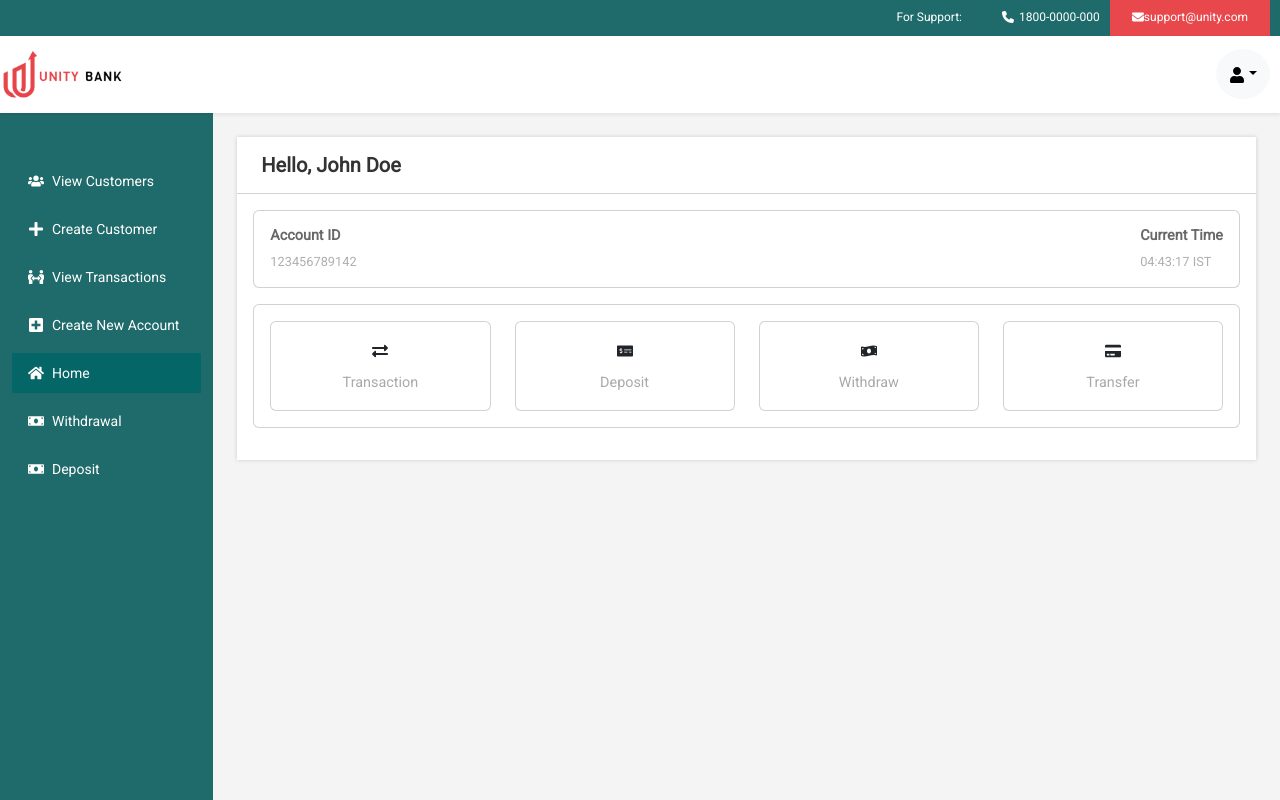
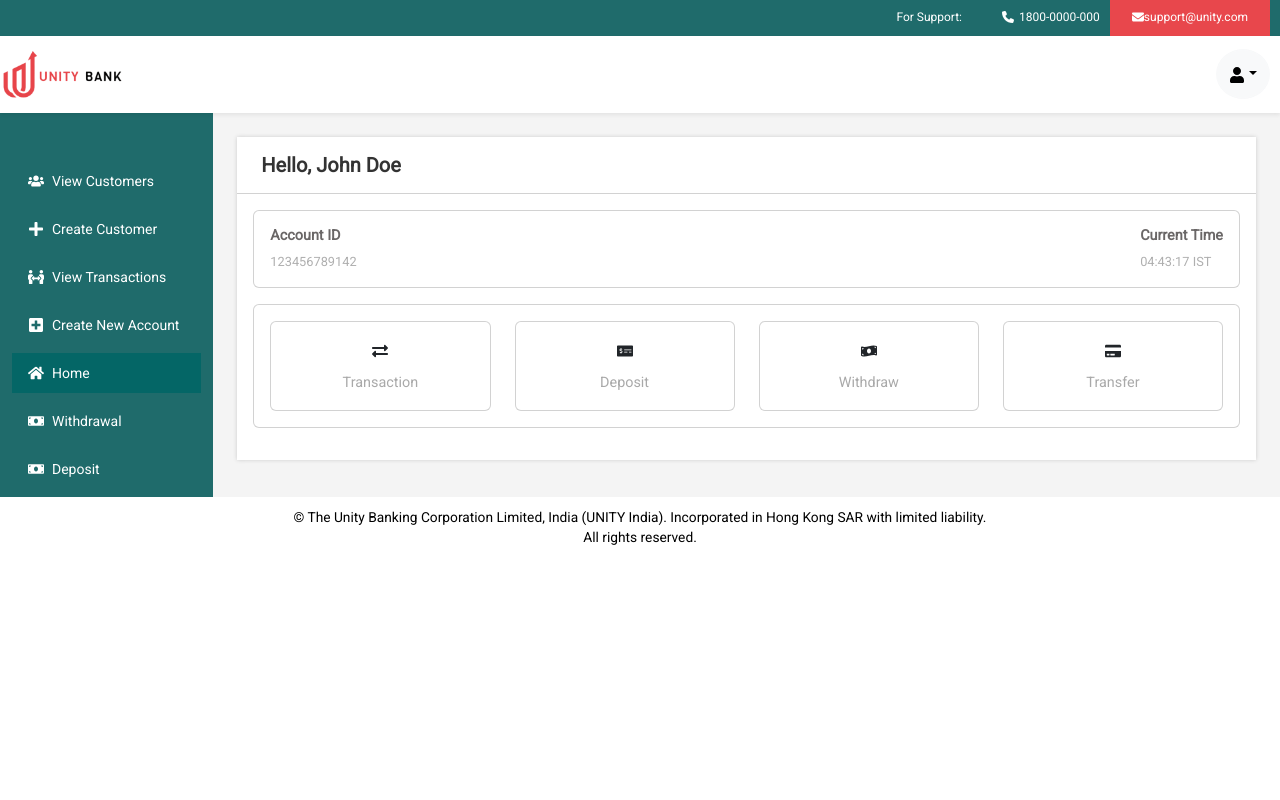
Before and after one commit to Harita-LTI/demo-retail-banking, a React (Create React App) app: page /user/dashboard in a window 1280 px wide. Shown: the top 800 px of the page. Built offline with nearby package versions, Linux system fonts and the light colour scheme.

Commit message:
footer changes

```diff
--- a/src/components/common/LayoutWithSidebar/LayoutContainer.tsx
+++ b/src/components/common/LayoutWithSidebar/LayoutContainer.tsx
@@ -13,7 +13,7 @@ interface LayoutContainerProps {
 const LayoutContainer: React.FC<LayoutContainerProps> = ({ fn }) => {
   return (
     <>
-      <Row className="m-0 vh-100">
+      <Row className="m-0">
         <Col md={2} className="sidebar pt-4" style={{ background: "#1f6b6b" }}>
           <SidebarMenu />
         </Col>
--- a/src/components/common/LayoutWithSidebar/index.css
+++ b/src/components/common/LayoutWithSidebar/index.css
@@ -48,8 +48,3 @@
   text-align: end;
   flex: 2;
 }
-.content{
-  flex:1;
-  padding: 20;
-  overflow-y:auto;
-}
--- a/src/components/common/LayoutWithSidebar/index.tsx
+++ b/src/components/common/LayoutWithSidebar/index.tsx
@@ -18,7 +18,7 @@ function LayoutWithSidebar(fn: LayoutWithSidebarProps) {
     setSidebarOpen(!sidebarOpen);
   };
   return (
-    <div className="content">
+    <div>
       <Header />
       <LayoutContainer fn={fn}/>
       <LayoutFooter/>
```
Also changed, not shown: src/components/common/LayoutWithSidebar/Footer.tsx (+0 -15 lines).
